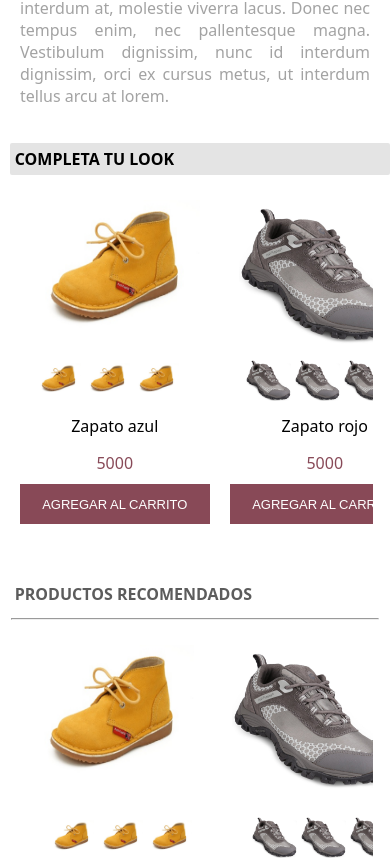
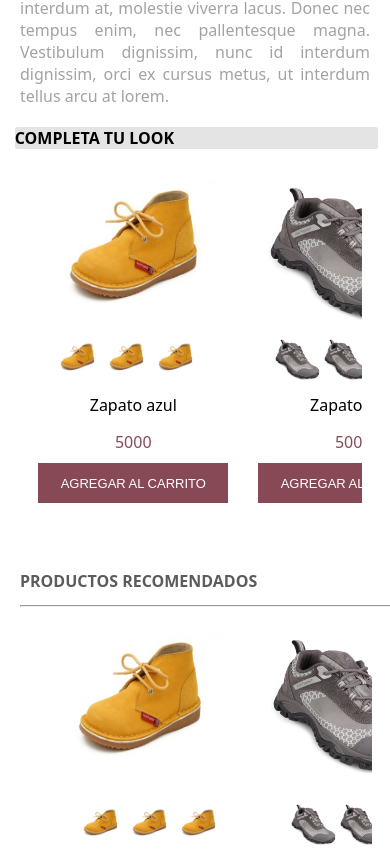
Before and after one commit to Archilargosergio/IkatechTask, a React (Create React App) app: page / in a window 390 px wide. Shown: the part 1075-1934 px from the top of the page. Built offline with nearby package versions, Linux system fonts and the light colour scheme.

Commit message:
[FIX] responsive design

```diff
--- a/src/styles/ComplementProducts.css
+++ b/src/styles/ComplementProducts.css
@@ -4,15 +4,16 @@
     display: flex;
     flex-direction: column;
     justify-self: center;
-    width: 1100px;
+    width: 100%;
     height: 435px;
-    margin: 0 70px;
+    margin: 0;
 }
 .container-generalComplement h4{
     background-color: var(--gray-very-light-background);
-    width: 100%;
-    padding: 5px;
-    margin-bottom: 0;
+    width: 88%;
+    height: auto;
+    place-self: center;
+    margin: 0;
     color: black;
     border-radius: 2px;
     z-index: 1;
@@ -20,16 +21,25 @@
 .container-subGeneralComplement{
     display: flex;
     flex-direction: row;
+    place-self: center;
     flex-wrap: nowrap;
     overflow-x: scroll;
-    width: 98%;
+    width: 90%;
     height: auto;
-    gap: 0;
+    gap: 20px;
 }
 @media (max-width: 640px) {
 	.container-generalComplement{
         width: 95%;
         height: 435px;
-        margin: 0 20px;
+        margin: 0 10px;
+    }
+    .container-generalComplement h4{
+        place-self: start;
+        width: 98%;
+        margin: 5px;
+    }
+    .container-subGeneralComplement{
+        gap: 10px;
     }
 }
--- a/src/styles/RecommendationProductsSlider.css
+++ b/src/styles/RecommendationProductsSlider.css
@@ -3,32 +3,34 @@
 .container-generalRecommendation{
     display: flex;
     flex-direction: column;
-    justify-self: center;
-    width: 1100px;
+    justify-content: center;
+    width: 100%;
     height: 435px;
-    margin: 0 70px;
+    margin: 5px;
 }
 .container-generalRecommendation h4{
+    text-align: start;
     width: 100%;
-    padding: 5px;
-    margin-bottom: 0;
+    padding: 5px 0px 5px 60px;
+    margin: 0;
     color: var(--gray-light);
     z-index: 1;
 }
 .line-titleRecommendation{
-    display: flex;
-    justify-self: center;
-    width: 99%;
+    display: block;
+    padding: auto;
+    width: 90%;
     z-index: 1;
 }
 .container-subGeneralRecommendation{
     display: flex;
     flex-direction: row;
+    place-self: center;
     flex-wrap: nowrap;
     overflow-x: scroll;
-    width: 98%;
+    width: 90%;
     height: auto;
-    gap: 0;
+    gap: 20px;
 }
 @media (max-width: 640px) {
 	.container-generalRecommendation{
@@ -36,4 +38,14 @@
         height: 435px;
         margin: 0 20px;
     }
+    .container-generalRecommendation h4{
+        padding: 5px 3px 5px 0;
+    }
+    .container-subGeneralRecommendation{
+        gap: 10px;
+    }
+    .line-titleRecommendation{
+        width: 95%;
+        padding-left: 20px;
+    }
 }
```
